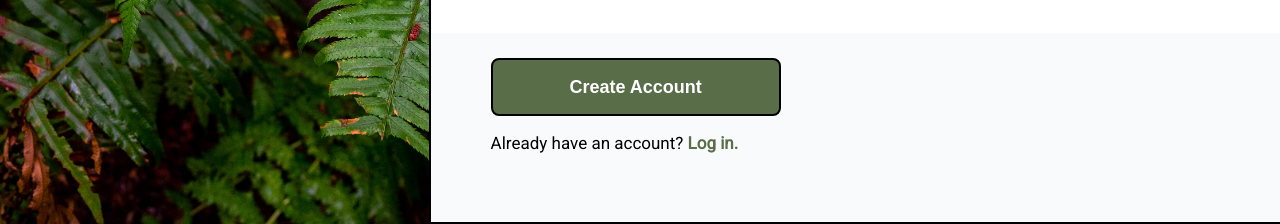
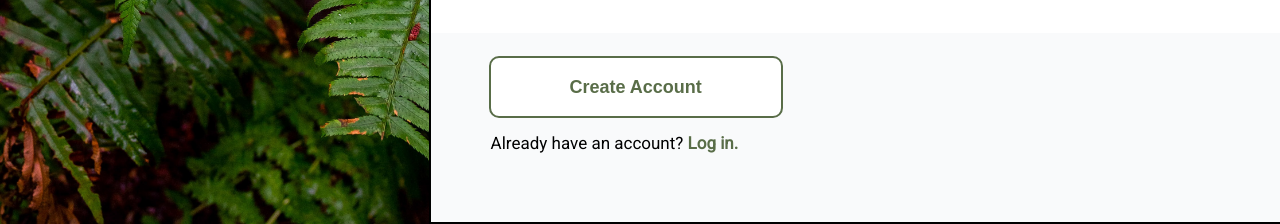
Before and after one commit to bunbohueboi/Project-Sign-Up-Form, a plain HTML site: page index.html in a window 1280 px wide. In both pictures the pointer is over the button "Create Account". Shown: the part 576-800 px from the top of the page. Drawn offline with Linux system fonts and the light colour scheme.

Commit message:
Button hover effect added

```diff
--- a/styles.css
+++ b/styles.css
@@ -162,10 +162,15 @@ button{
     height:58px;
 
     border-radius: 8px;
-    border-style:solid
+    border-style:none;
 
 }
 
+button:hover{
+    color: #596D48;
+    background-color: white;
+    outline: 2.5px #596D48 solid;
+}
 a{
     color:#596D48;
     text-decoration: none;
```
